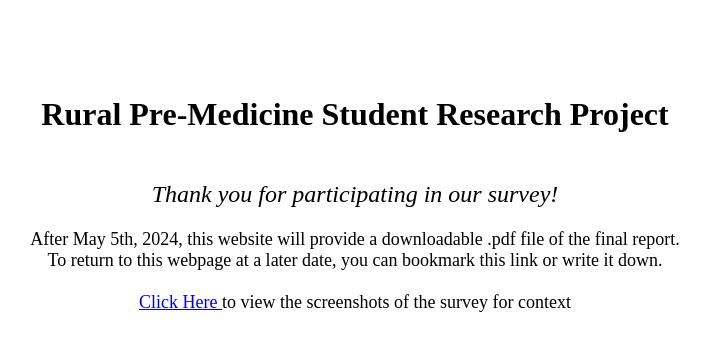
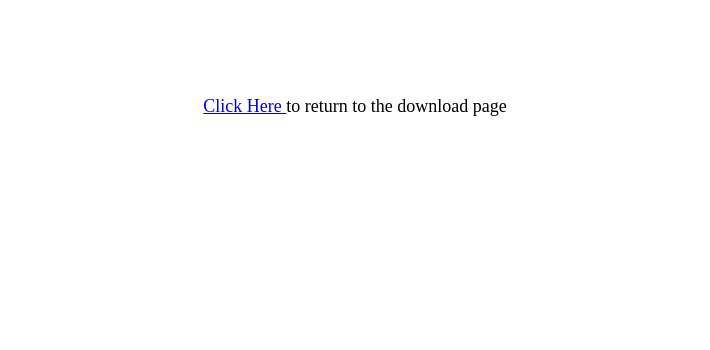
Before and after one commit to seancham/RPM-Research, a plain HTML site: page survey.html in a window 1280 px wide. Shown: the whole page, without its empty margins (285-995 px from the left). Drawn offline with Linux system fonts and the light colour scheme.

Commit message:
Update survey.html

```diff
--- a/survey.html
+++ b/survey.html
@@ -32,19 +32,8 @@
     </style>
 </head>
 <body>
-    <h1>Rural Pre-Medicine Student Research Project</h1>
     <p>
-        <em>Thank you for participating in our survey!</em><br>
-        <br>
-        After May 5th, 2024, this website will provide a downloadable .pdf file of the final report.<br>
-        To return to this webpage at a later date, you can bookmark this link or write it down.
-        <br>
-        <br>
-        <a href='survey.html'> Click Here </a> to view the screenshots of the survey for context
+        <a href='index.html'> Click Here </a> to return to the download page
     </p>
-    <!-- Placeholder for download button -->
-    <!--
-        <a href="path/to/your/file.pdf" class="download-button">Download Report</a>
-    -->
 </body>
 </html>
```
